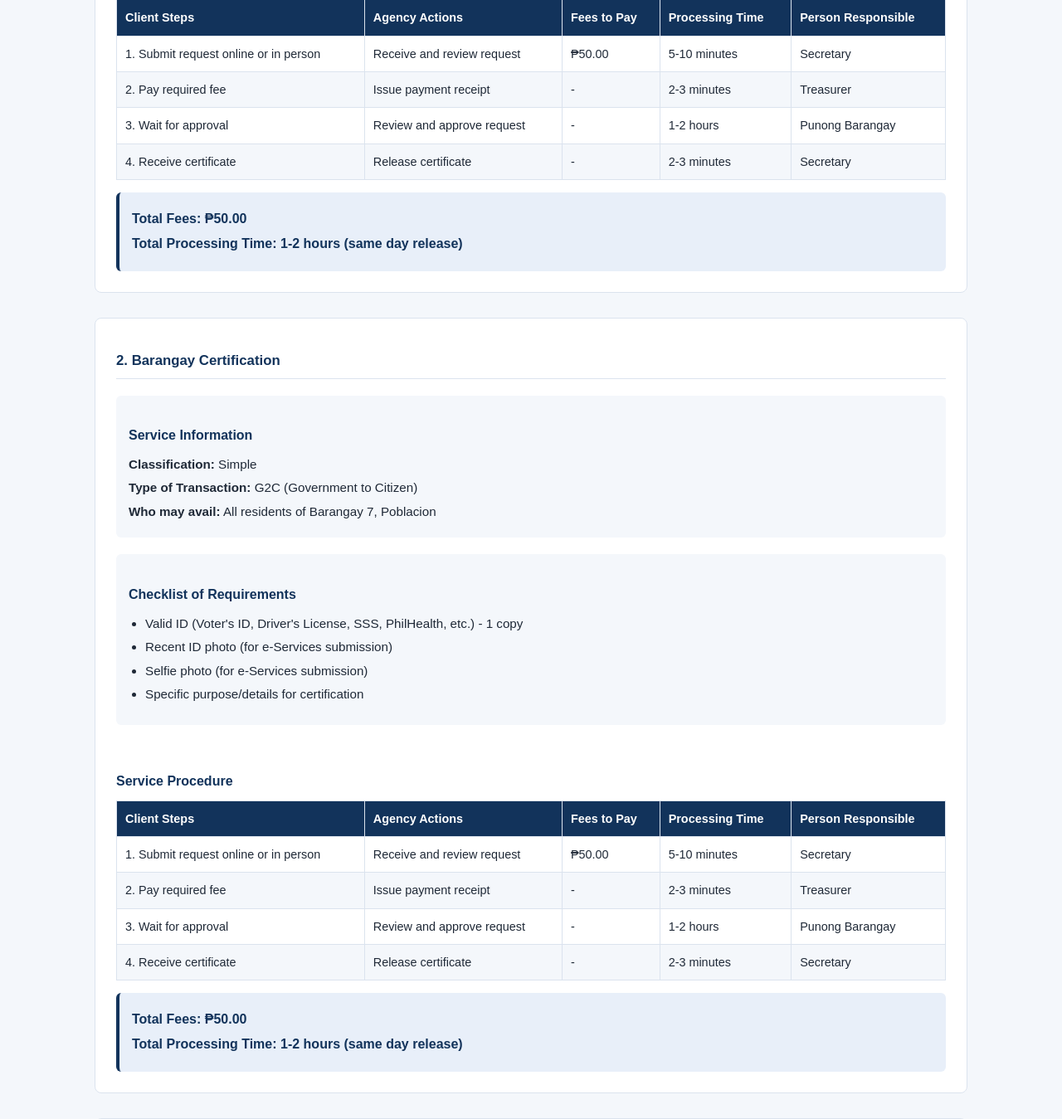
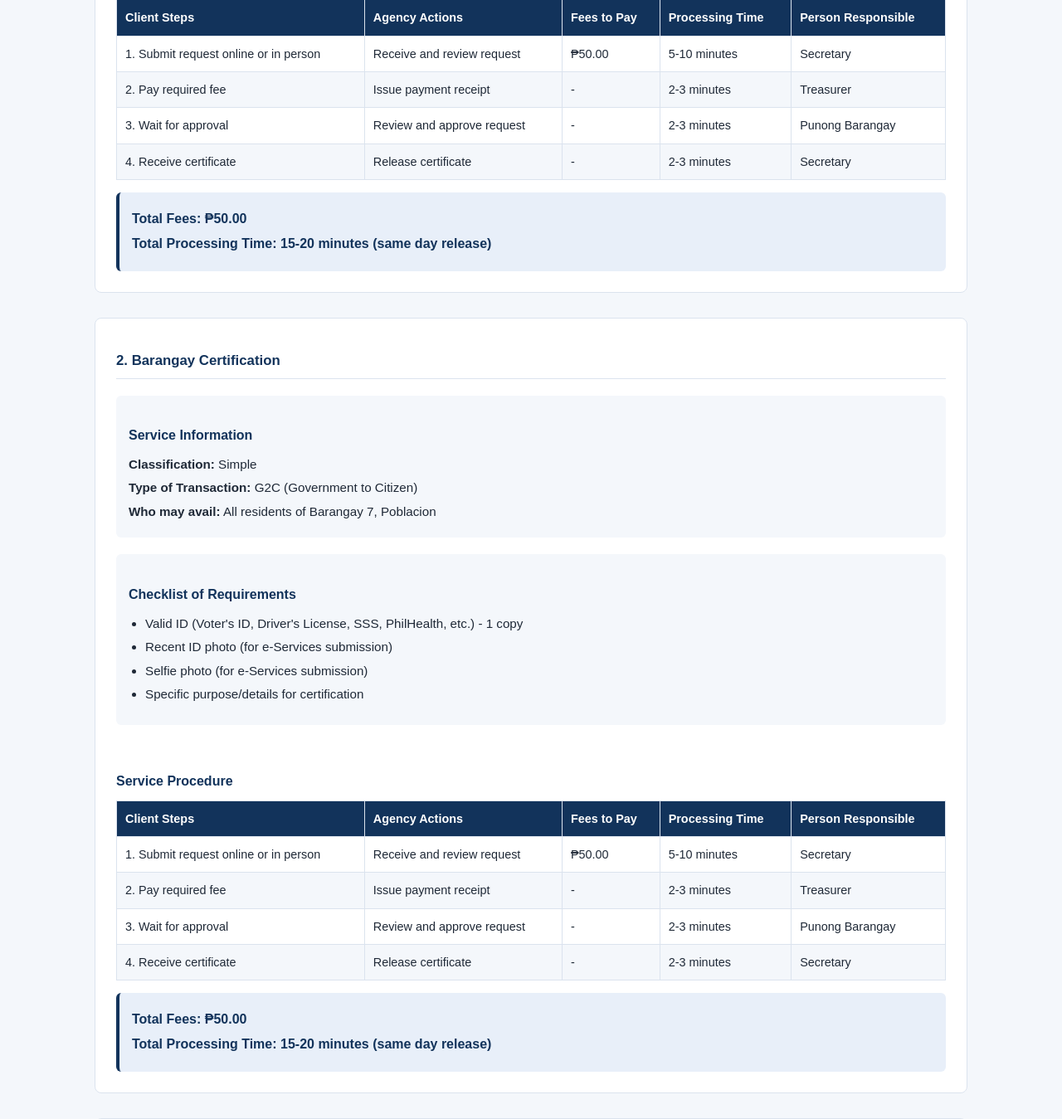
Before and after one commit to Tabarong115/barangay-eservices, a Flask app: page /citizens-charter in a window 1280 px wide. Shown: the part 1778-3127 px from the top of the page at 83% size. Run offline with Flask 3, Linux system fonts and the light colour scheme.

Commit message:
Cit Char Time

```diff
--- a/templates/citizens_charter.html
+++ b/templates/citizens_charter.html
@@ -94,7 +94,7 @@
                   <td>3. Wait for approval</td>
                   <td>Review and approve request</td>
                   <td>-</td>
-                  <td>1-2 hours</td>
+                  <td>2-3 minutes</td>
                   <td>Punong Barangay</td>
                 </tr>
                 <tr>
@@ -108,7 +108,7 @@
             </table>
             <div class="totals">
               <p><strong>Total Fees:</strong> ₱50.00</p>
-              <p><strong>Total Processing Time:</strong> 1-2 hours (same day release)</p>
+              <p><strong>Total Processing Time:</strong> 15-20 minutes (same day release)</p>
             </div>
           </div>
         </div>
@@ -166,7 +166,7 @@
                   <td>3. Wait for approval</td>
                   <td>Review and approve request</td>
                   <td>-</td>
-                  <td>1-2 hours</td>
+                  <td>2-3 minutes</td>
                   <td>Punong Barangay</td>
                 </tr>
                 <tr>
@@ -180,7 +180,7 @@
             </table>
             <div class="totals">
               <p><strong>Total Fees:</strong> ₱50.00</p>
-              <p><strong>Total Processing Time:</strong> 1-2 hours (same day release)</p>
+              <p><strong>Total Processing Time:</strong> 15-20 minutes (same day release)</p>
             </div>
           </div>
         </div>
@@ -245,7 +245,7 @@
             </table>
             <div class="totals">
               <p><strong>Total Fees:</strong> FREE</p>
-              <p><strong>Total Processing Time:</strong> 1-2 hours (same day release)</p>
+              <p><strong>Total Processing Time:</strong> 10-15 minutes (same day release)</p>
             </div>
           </div>
         </div>
@@ -310,7 +310,7 @@
             </table>
             <div class="totals">
               <p><strong>Total Fees:</strong> FREE</p>
-              <p><strong>Total Processing Time:</strong> 1-2 hours (same day release)</p>
+              <p><strong>Total Processing Time:</strong> 10-15 minutes (same day release)</p>
             </div>
           </div>
         </div>
@@ -369,7 +369,7 @@
                   <td>3. Wait for approval</td>
                   <td>Review and approve request</td>
                   <td>-</td>
-                  <td>1-2 hours</td>
+                  <td>2-3 minutes</td>
                   <td>Punong Barangay</td>
                 </tr>
                 <tr>
@@ -383,7 +383,7 @@
             </table>
             <div class="totals">
               <p><strong>Total Fees:</strong> ₱50.00</p>
-              <p><strong>Total Processing Time:</strong> 1-2 hours (same day release)</p>
+              <p><strong>Total Processing Time:</strong> 15-20 minutes (same day release)</p>
             </div>
           </div>
         </div>
@@ -448,7 +448,7 @@
             </table>
             <div class="totals">
               <p><strong>Total Fees:</strong> FREE</p>
-              <p><strong>Total Processing Time:</strong> 1-2 hours (same day release)</p>
+              <p><strong>Total Processing Time:</strong> 10-15 minutes (same day release)</p>
             </div>
           </div>
         </div>
```
